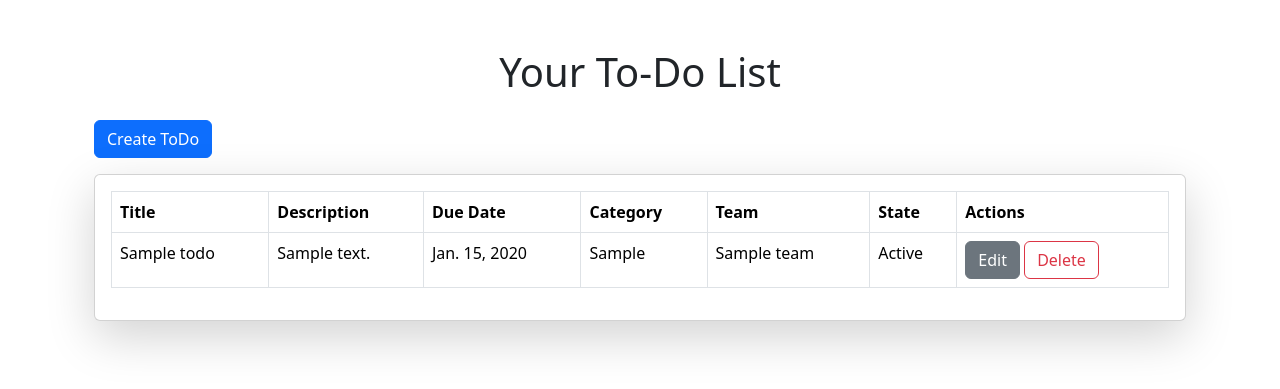
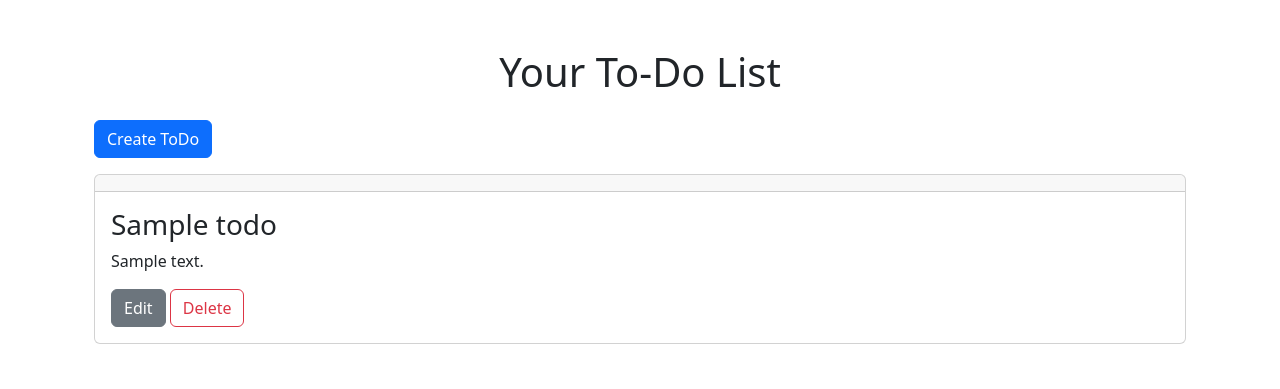
Before and after one commit to afrozetk/To-do-App, a Django app: page /dashboard/ in a window 1280 px wide. Shown: the part 49-438 px from the top of the page. Run offline with Django 5.2, Linux system fonts and the light colour scheme; tables that the repository leaves empty hold one stand-in row (values such as "Sample post").

Commit message:
Refactored todo card to seperate template

```diff
--- a/todo_app/templates/dashboard.html
+++ b/todo_app/templates/dashboard.html
@@ -7,68 +7,15 @@
         <a href="{% url 'create' %}" class="btn btn-primary mb-3 ">Create ToDo</a>
     {% endif %}
 
-    <div class="card shadow-lg">
+    {% for todo in todos %}
+        {% include "todo-card.html" %}
+    {% empty %}
         <div class="card-body">
-            <table class="table table-bordered">
-                <thead>
-                    <tr>
-                        <th>Title</th>
-                        <th>Description</th>
-                        <th>Due Date</th>
-                        <th>Category</th>
-                        <th>Team</th>
-                        <th>State</th>
-                        <th>Actions</th> <!-- Add an Actions column -->
-                    </tr>
-                </thead>
-                <tbody>
-                    {% for todo in todos %}
-                        <tr>
-                            <td>{{ todo.title }}</td>
-                            <td>{{ todo.description }}</td>
-                            <td>{{ todo.due_date }}</td>
-                            <td>{{ todo.category }}</td>
-                            <td>{{ todo.team.name }}</td>
-                            <td>{{ todo.get_state_display }}</td>
-
-                            <td>
-                                <a href="{% url 'edit' todo.id %}" class="btn btn-secondary">Edit</a>
-                                <button type="button"
-                                    class="btn btn-outline-danger"
-                                    data-bs-toggle="modal"
-                                    data-bs-target="#todo-delete-modal-{{todo.id}}">
-                                    Delete
-                                </button>
-                            </td>
-                        </tr>
-
-                        <!-- Modal modified from bootstrap documentation example: https://getbootstrap.com/docs/5.3/components/modal/#live-demo -->
-                        <div class="modal fade" id="todo-delete-modal-{{todo.id}}" tabindex="-1" aria-labelledby="todoDeleteModal" aria-hidden="true">
-                            <div class="modal-dialog">
-                                <div class="modal-content">
-                                    <div class="modal-header">
-                                        <h1 class="modal-title fs-5" id="todoDeleteModal">Delete?</h1>
-                                        <button type="button" class="btn-close" data-bs-dismiss="modal" aria-label="Close"></button>
-                                    </div>
-
-                                    <div class="modal-body">Are you sure you wish to delete this item?</div>
-
-                                    <div class="modal-footer">
-                                        <button type="button" class="btn btn-secondary" data-bs-dismiss="modal">Cancel</button>
-                                        <a href="{% url 'todo_delete' todo.id %}" class="btn btn-danger">Delete</a>
-                                    </div>
-                                </div>
-                            </div>
-                        </div>
-                    {% empty %}
-                        <tr>
-                            <td colspan="6" class="text-center">No ToDo items found.</td>
-                            <td colspan="1" class="text-center"><a href="{% url 'create' %}" class="btn btn-primary btn-sm">Create ToDo</a></td>
-                        </tr>
-                    {% endfor %}
-                </tbody>
-            </table>
+            <h5 class="card-title text-center mb-2">No ToDo items found</h5>
+            <p class="card-text">
+                <a href="{% url 'create' %}" class="btn btn-primary btn-sm">Create ToDo</a>
+            </p>
         </div>
-    </div>
+    {% endfor %}
 </div>
 {% endblock %}
--- /dev/null
+++ b/todo_app/templates/todo-card.html
@@ -0,0 +1,43 @@
+<div class="card">
+    <div class="card-header">
+        {% if todo.get_state_display == "Active" %}
+            {% comment %} Active - {{Time}} {% endcomment %}
+        {% elif todo.get_state_display == "Paused" %}
+            Paused - {% comment %} {% endcomment %}
+        {% elif todo.get_state_display == "Stopped" %}
+            Stopped - {% comment %} {% endcomment %}
+        {% endif %}
+    </div>
+
+    <div class="card-body">
+        <h3 class="card-title">{{todo.title}}</h3>
+        <p class="card-text">{{todo.description}}</p>
+
+        <a href="{% url 'edit' todo.id %}" class="btn btn-secondary">Edit</a>
+        <button type="button"
+            class="btn btn-outline-danger"
+            data-bs-toggle="modal"
+            data-bs-target="#todo-delete-modal-{{todo.id}}">
+            Delete
+        </button>
+    </div>
+</div>
+
+<!-- Modal modified from bootstrap documentation example: https://getbootstrap.com/docs/5.3/components/modal/#live-demo -->
+<div class="modal fade" id="todo-delete-modal-{{todo.id}}" tabindex="-1" aria-labelledby="todoDeleteModal" aria-hidden="true">
+    <div class="modal-dialog">
+        <div class="modal-content">
+            <div class="modal-header">
+                <h1 class="modal-title fs-5" id="todoDeleteModal">Delete?</h1>
+                <button type="button" class="btn-close" data-bs-dismiss="modal" aria-label="Close"></button>
+            </div>
+
+            <div class="modal-body">Are you sure you wish to delete this item?</div>
+
+            <div class="modal-footer">
+                <button type="button" class="btn btn-secondary" data-bs-dismiss="modal">Cancel</button>
+                <a href="{% url 'todo_delete' todo.id %}" class="btn btn-danger">Delete</a>
+            </div>
+        </div>
+    </div>
+</div>
```
